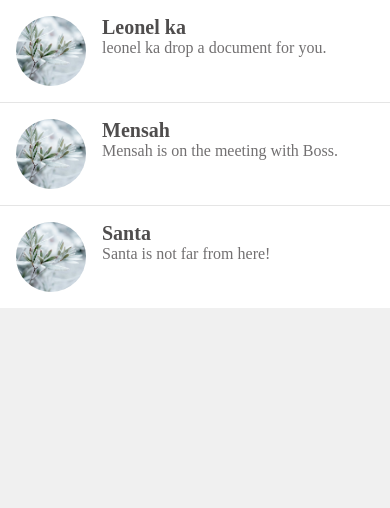
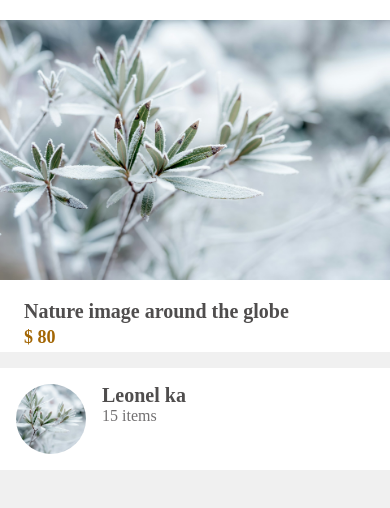
Before and after one commit to LeonelKero/done-with, a React Native app: screen / in a window 390 px wide. Shown: the top 508 px of the page. Built offline with nearby package versions, Linux system fonts and the light colour scheme.

Commit message:
Code refactoring, add default onPress to DWListItem

```diff
--- a/App.js
+++ b/App.js
@@ -6,7 +6,7 @@ import ListingDetails from "./app/screens/details/ListingDetails";
 import MessagesScreen from "./app/screens/messages/MessagesScreen";
 
 export default function App() {
-  return <MessagesScreen />;
+  return <ListingDetails />;
 }
 
 const styles = StyleSheet.create({
--- a/app/components/list/DWListItem.jsx
+++ b/app/components/list/DWListItem.jsx
@@ -3,7 +3,7 @@ import { Image, StyleSheet, TouchableHighlight, View } from "react-native";
 import color from "../../config/color";
 import DWText from "../text/DWText";
 
-const DWListItem = ({ image, title, subtitle, onPress }) => {
+const DWListItem = ({ image, title, subtitle, onPress = () => {} }) => {
   return (
     <TouchableHighlight onPress={onPress} underlayColor={color.lightBlue}>
       <View style={styles.container}>
```
